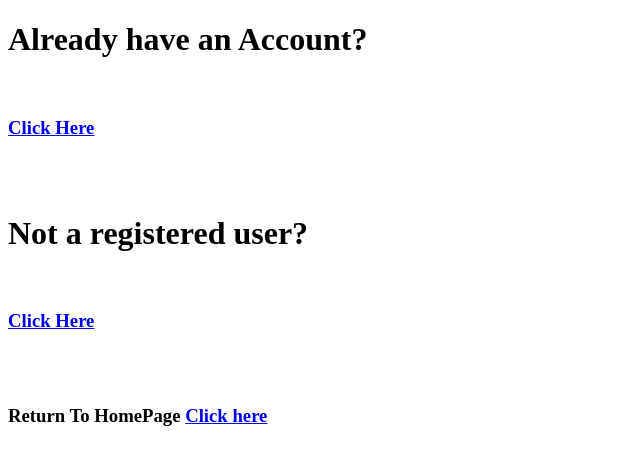
After one commit to SainiThapa/E-commerce, a Django app: page /accounts/decide in a window 1280 px wide. The commit adds this page. Shown: the top 465 px of the page, without its empty margins (0-640 px from the left). Run offline with Django 4.2, Linux system fonts and the light colour scheme; some libraries are stand-ins or nearby versions.

Commit message:
Accounts interface

```diff
--- a/Ecom_sites/Templates/homepage1.html
+++ b/Ecom_sites/Templates/homepage1.html
@@ -18,7 +18,7 @@
                     <li><a href="home">Home</a></li>
                     <li><a href="#">Categories</a></li>
                     <li><a href="product">Products</a></li>
-                    <li><a href="accounts/register">Login/Sign Up</a></li>
+                    <li><a href="accounts/decide">Login/Sign Up</a></li>
                     <li><a href="contact">Contact</a></li>
                     <li><a href="#">My Cart<i class="fa-solid fa-cart-shopping"></i></a></li>
                 </ul>
--- /dev/null
+++ b/Ecom_sites/Templates/interface.html
@@ -0,0 +1,16 @@
+<!DOCTYPE html>
+<html lang="en">
+<head>
+    <meta charset="UTF-8">
+    <meta http-equiv="X-UA-Compatible" content="IE=edge">
+    <meta name="viewport" content="width=device-width, initial-scale=1.0">
+    <script src="https://kit.fontawesome.com/071ff2c21e.js" crossorigin="anonymous"></script>
+    <title>Sign Up/Login</title>
+</head>
+<body>
+    <p style="padding-left: 30px;"><h1>Already have an Account?</h1><br>
+    <h3><a href="login">Click Here</a></h3><br><br>
+    <h1>Not a registered user?</h2><br>
+    <h3><a href="register">Click Here</a></h3><br><br>
+    <h3>Return To HomePage <a href="/">Click here</a></h3></p>    </body>
+</html>
--- a/Ecom_sites/Templates/register.html
+++ b/Ecom_sites/Templates/register.html
@@ -5,10 +5,11 @@
     <meta charset="UTF-8">
     <meta http-equiv="X-UA-Compatible" content="IE=edge">
     <meta name="viewport" content="width=device-width, initial-scale=1.0">
-    <title>Register</title>
+    <title>Sign Up</title>
     <link rel="stylesheet" href="{%static 'css/product.css'%}">
 </head>
 <body>
+    <h1>New Account? Sign up now !!</h1>
     <form action="register" method="post">
         {% csrf_token %}
         <label for="Firstname">First Name</label><br>
--- a/Ecom_sites/accounts/urls.py
+++ b/Ecom_sites/accounts/urls.py
@@ -2,4 +2,7 @@ from django.urls import path
 from . import views
 
 urlpatterns=[
-    path('register',views.register,name='register'),]
+    path('decide',views.decide,name='decide'),
+    path('register',views.register,name='register'),
+    path('login',views.login,name='login'),
+    ]
--- a/Ecom_sites/accounts/views.py
+++ b/Ecom_sites/accounts/views.py
@@ -1,5 +1,9 @@
 from django.shortcuts import render
 from django.http import HttpRequest
 # Create your views here.
+def decide(request):
+    return render(request,"interface.html")
+def login(request):
+    return render(request,"login.html")
 def register(request):
     return render(request,"register.html")
```
Also changed, not shown: Ecom_sites/Templates/login.html (added, +20 -0 lines).
